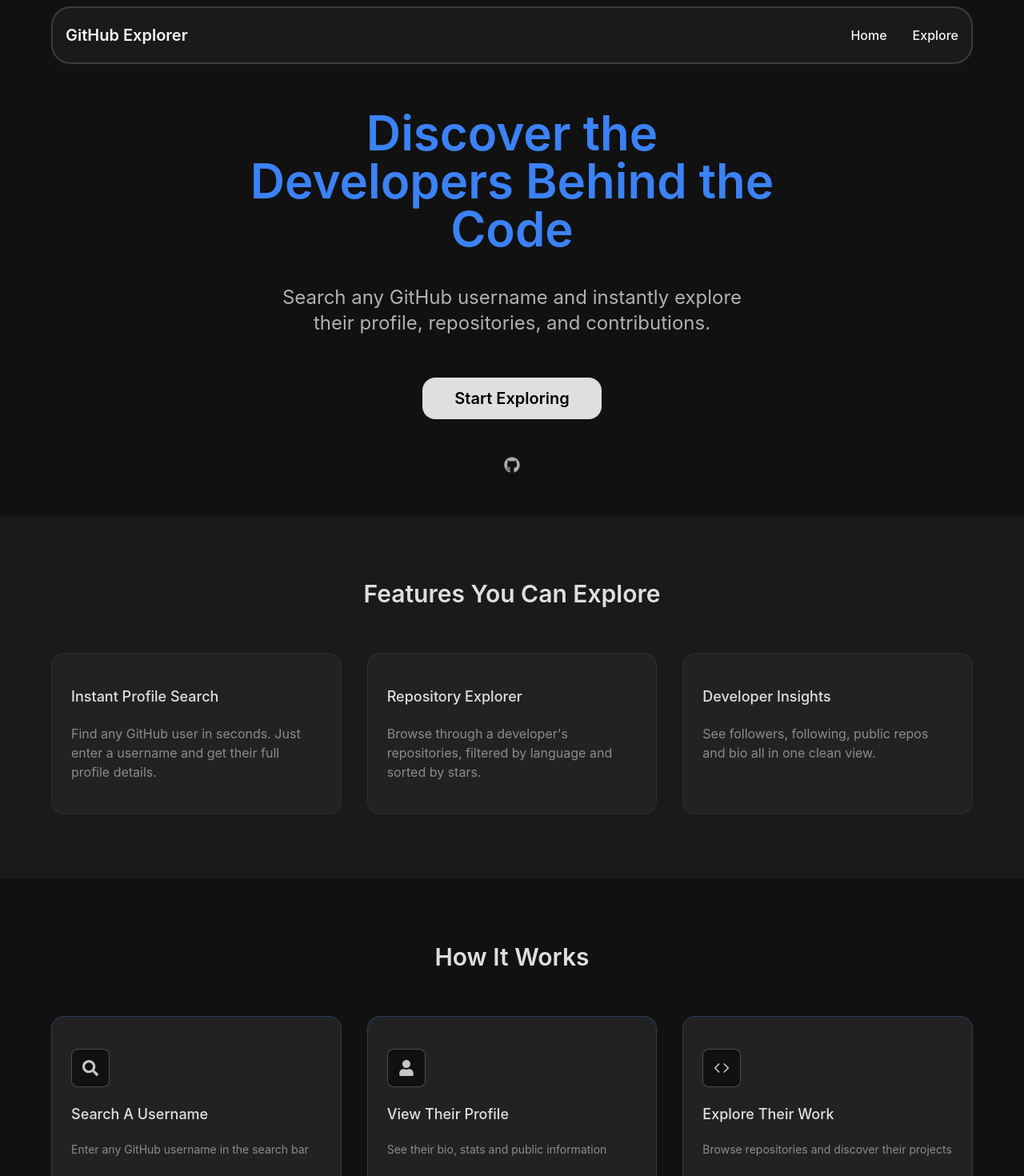
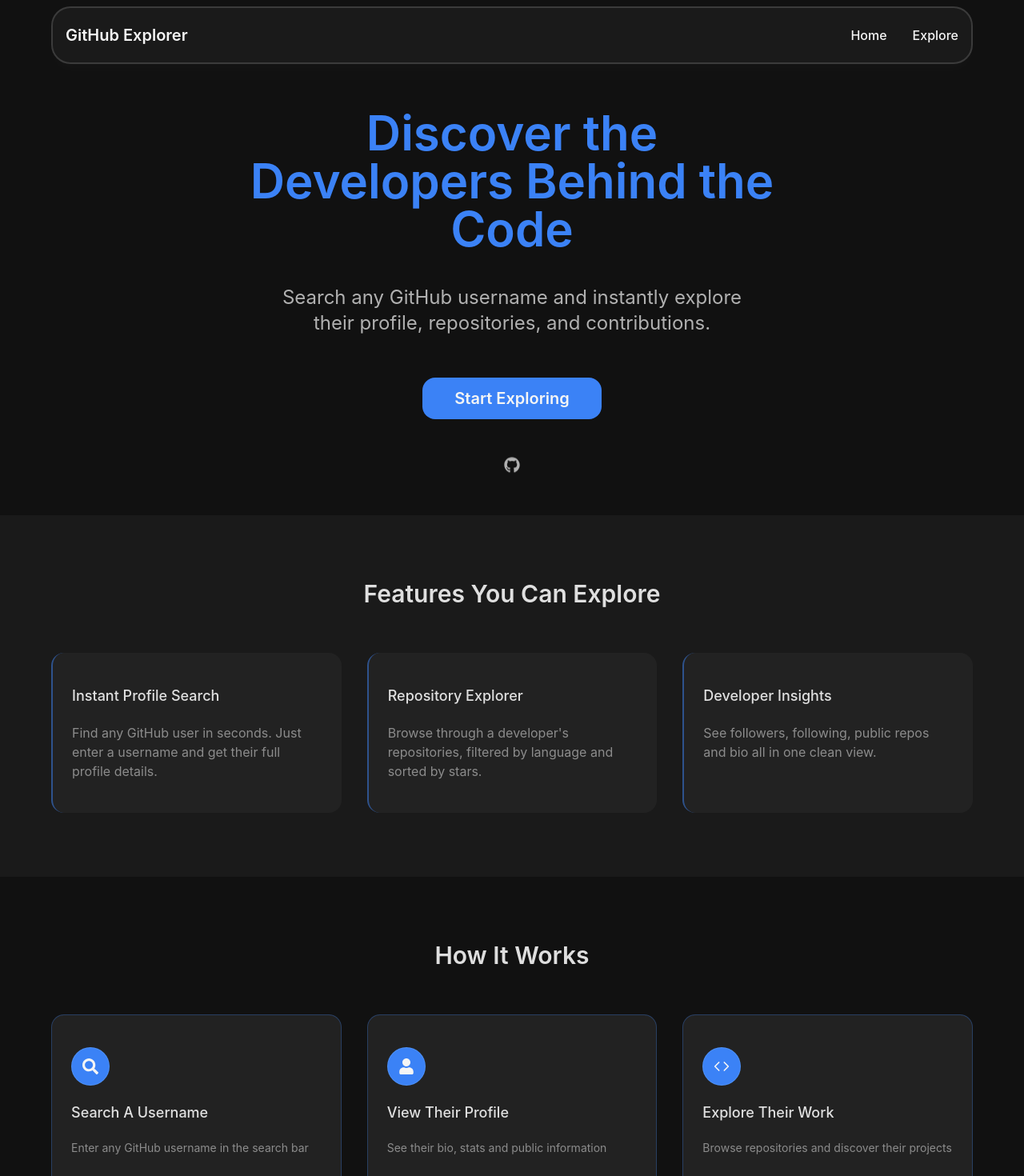
Before and after one commit to Chiemezie-Uchenwoke/github-explorer, a React (Vite) app: page / in a window 1280 px wide. Shown: the top 1470 px of the page at 80% size. Built offline with nearby package versions, Linux system fonts and the light colour scheme.

Commit message:
Adjust styles

```diff
--- a/src/components/HomePage/Hero.tsx
+++ b/src/components/HomePage/Hero.tsx
@@ -19,7 +19,7 @@
 
             <Link
                 to={"/explore"}
-                className="bg-text-primary/90 py-3 px-10 rounded-2xl font-semibold my-3 hover:brightness-90 transition duration-200 lg:text-xl"
+                className="bg-blue-pri text-text-primary py-3 px-10 rounded-2xl font-semibold my-3 hover:brightness-90 transition duration-200 lg:text-xl"
             >
                 Start Exploring
             </Link>
--- a/src/components/ui/FeaturesCard.tsx
+++ b/src/components/ui/FeaturesCard.tsx
@@ -5,7 +5,7 @@
 
 const FeaturesCard = ({title, desc}: FeaturesCardProps) => {
     return (
-        <article className="bg-card border border-white/5 py-8 lg:py-10 px-4 lg:px-6 flex flex-col gap-5 rounded-2xl select-none hover:-translate-y-3 transition duration-300 ease-in-out">
+        <article className="bg-card border-l-2 border-blue-pri/50 py-15 lg:py-10 px-4 lg:px-6 flex flex-col gap-5 rounded-2xl select-none hover:-translate-y-3 transition duration-300 ease-in-out ">
             <h3 className="text-text-primary/90 capitalize text-lg font-medium"> {title} </h3>
 
             <p className="text-text-primary/50">
--- a/src/components/ui/HowItWorksCard.tsx
+++ b/src/components/ui/HowItWorksCard.tsx
@@ -11,7 +11,7 @@
 
     return (
         <article className="bg-card border border-blue-pri/30 py-8 lg:py-10 px-4 lg:px-6 flex flex-col gap-5 rounded-2xl select-none shadow-lg shadow-text-primary/1 transition duration-300 ease-in-out hover:-translate-y-3">
-            <span className="w-12 h-12 flex justify-center items-center bg-primary rounded-lg text-text-primary/80 text-xl border border-text-primary/25">
+            <span className="w-12 h-12 flex justify-center items-center bg-blue-pri rounded-full text-text-primary text-xl border border-blue-light/20">
                 <Icon />
             </span>
 
--- a/src/index.css
+++ b/src/index.css
@@ -11,6 +11,7 @@
   --color-blue-pri: #3b82f6;
   --color-blue-light: #93c5fd;
   --color-blue-muted: #1e3a5f;
+  --color-blue-dark: #111828;
 
   /* Gold - secondary accent (use sparingly) */
   --color-gold: #f59e0b;
```
